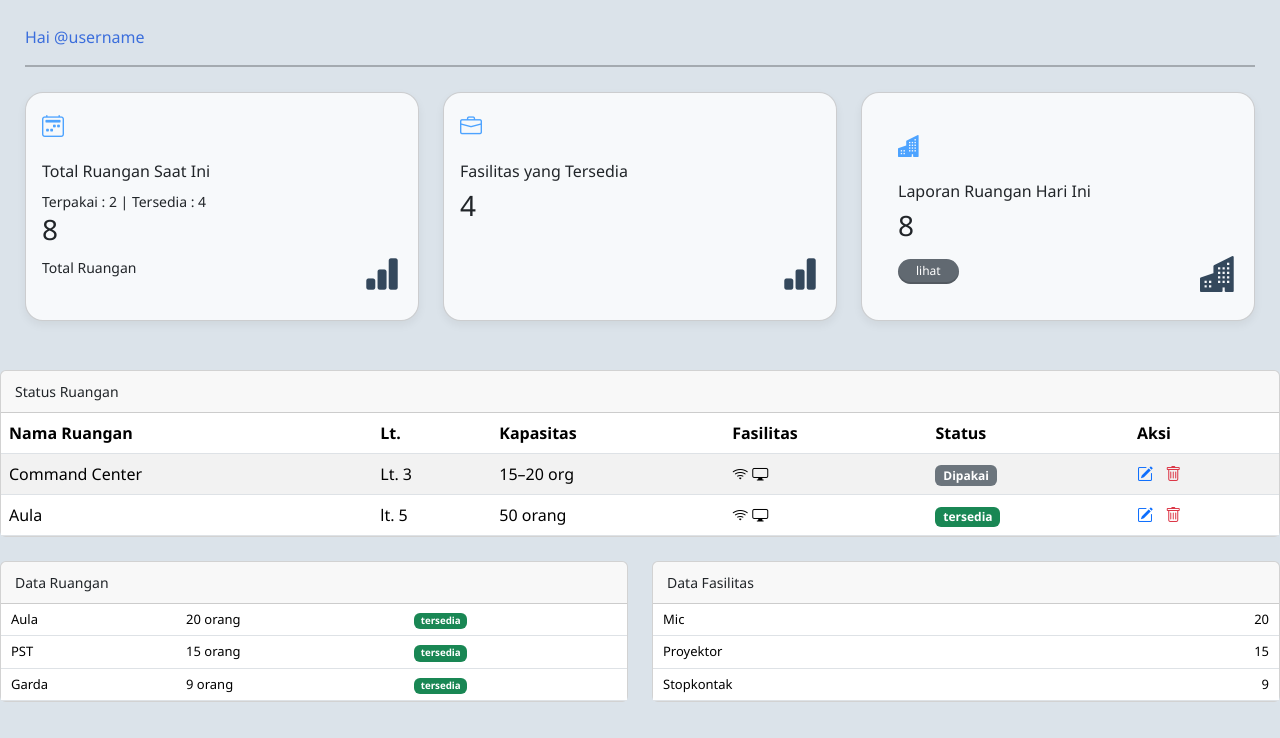
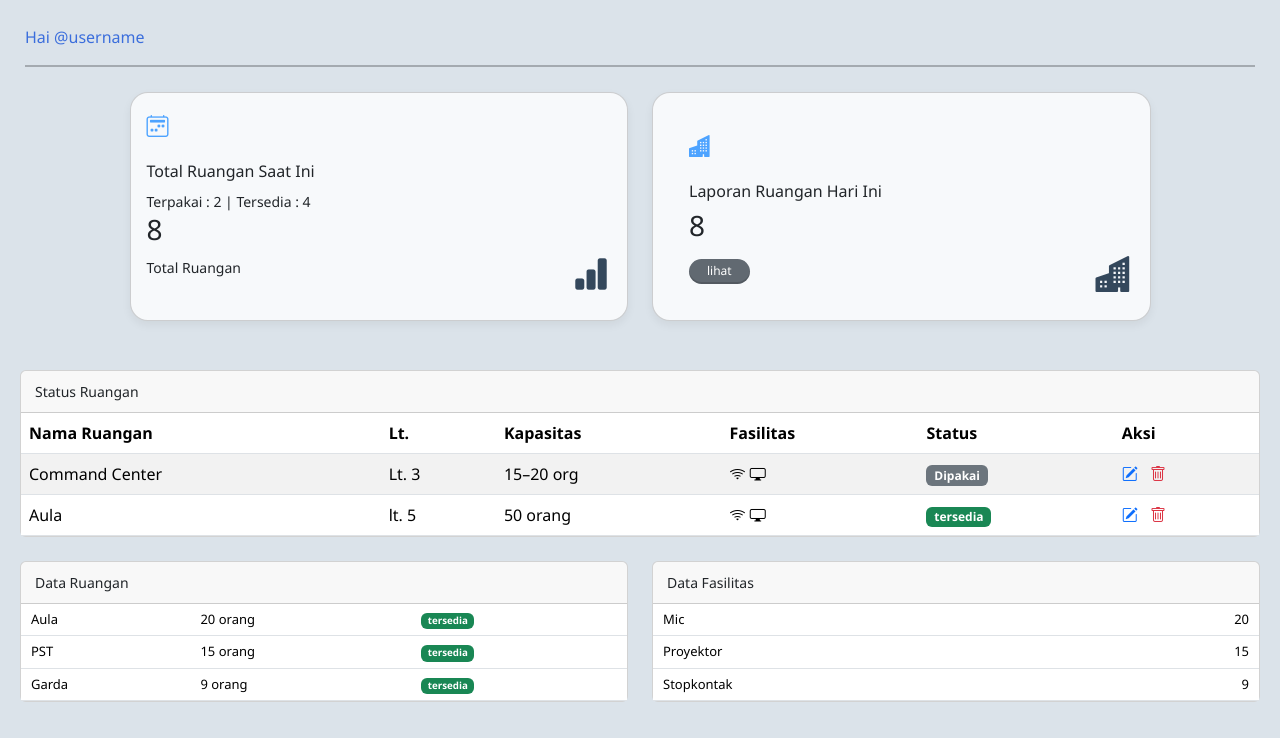
Before and after one commit to rrrffff/proktor, a plain HTML site: page proktor/index.html in a window 1280 px wide. Drawn offline with nearby package versions, Linux system fonts and the light colour scheme.

Commit message:
Add files via upload

```diff
--- a/proktor/index.html
+++ b/proktor/index.html
@@ -12,6 +12,10 @@
     <link href="https://cdn.jsdelivr.net/npm/bootstrap-icons/font/bootstrap-icons.css" rel="stylesheet">
 
     <style>
+        html, body {
+  overflow-x: hidden;
+}
+
         body {
             background: #dbe3ea;
             font-family: 'Segoe UI', sans-serif;
@@ -160,6 +164,16 @@
             width: 100%;
             margin: 10px 0 25px;
         }
+        .kanankan{
+          margin-right:20px ;
+          margin-left:20px;
+        }
+        .kanankan1{
+            margin-left:20px;
+        }
+        .kirikan{
+            margin-right:20px
+        }
     </style>
 </head>
 
@@ -179,7 +193,7 @@
             <div class="row g-4 mb-4 justify-content-center">
 
     <!-- CARD 1 -->
-    <div class="col-md-4">
+    <div class="col-sm-5">
         <div class="card card-stat p-3 h-100">
             <div class="d-flex justify-content-between align-items-start">
                 <div>
@@ -194,22 +208,9 @@
         </div>
     </div>
 
-    <!-- CARD 2 -->
-    <div class="col-md-4">
-        <div class="card card-stat p-3 h-100">
-            <div class="d-flex justify-content-between align-items-start">
-                <div>
-                    <i class="bi bi-briefcase stat-icon"></i>
-                    <h6 class="stat-title">Fasilitas yang Tersedia</h6>
-                    <h3 class="stat-number">4</h3>
-                </div>
-                <i class="bi bi-bar-chart-fill stat-chart"></i>
-            </div>
-        </div>
-    </div>
 
     <!-- CARD 3 -->
-    <div class="col-md-4">
+    <div class="col-md-5">
         <div class="card card-stat h-100">
             <div class="card-inner p-3">
                 <div class="d-flex justify-content-between align-items-start">
@@ -286,7 +287,7 @@
 
 
             <!-- STATUS RUANGAN -->
-            <div class="card mb-4">
+            <div class="card mb-4 kanankan">
                 <div class="card-header">Status Ruangan</div>
                 <div class="card-body p-0">
                     <table class="table table-striped mb-0">
@@ -330,6 +331,7 @@
                     </table>
                 </div>
             </div>
+
             <!-- MODAL EDIT -->
             <div class="modal fade" id="editModal" tabindex="-1">
                 <div class="modal-dialog">
@@ -358,7 +360,7 @@
 
                 <!-- DATA RUANGAN -->
                 <div class="col-md-6">
-                    <div class="card h-100">
+                    <div class="card h-100 kanankan1">
                         <div class="card-header">Data Ruangan</div>
                         <table class="table mb-0 table-sm">
                             <tr>
@@ -382,7 +384,7 @@
 
                 <!-- DATA FASILITAS -->
                 <div class="col-md-6">
-                    <div class="card h-100">
+                    <div class="card h-100 kirikan">
                         <div class="card-header">Data Fasilitas</div>
                         <table class="table mb-0 table-sm">
                             <tr>
```
